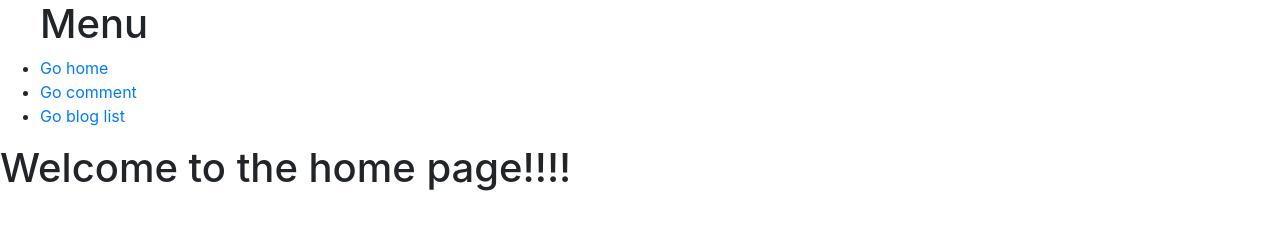
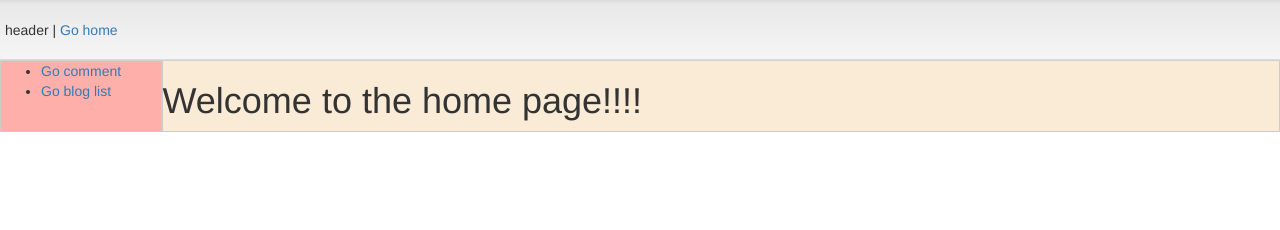
Before and after one commit to josephchu1992/Angular-1.5-, a website: page src/index.html in a window 1280 px wide. Drawn offline with nearby package versions, Linux system fonts and the light colour scheme; some packages are replaced by stand-ins of ours.

Commit message:
Applied Flex box

```diff
--- a/src/index.html
+++ b/src/index.html
@@ -6,10 +6,14 @@
       <script src="https://cdnjs.cloudflare.com/ajax/libs/angular-ui-router/1.0.3/angular-ui-router.js"></script>
 	  <script src="https://cdnjs.cloudflare.com/ajax/libs/angular-resource/1.6.6/angular-resource.js"></script>
 
-	  <link rel="stylesheet" href="https://maxcdn.bootstrapcdn.com/bootstrap/4.0.0-beta.2/css/bootstrap.min.css" integrity="sha384-PsH8R72JQ3SOdhVi3uxftmaW6Vc51MKb0q5P2rRUpPvrszuE4W1povHYgTpBfshb" crossorigin="anonymous">
-	  <script src="https://code.jquery.com/jquery-3.2.1.slim.min.js" integrity="sha384-KJ3o2DKtIkvYIK3UENzmM7KCkRr/rE9/Qpg6aAZGJwFDMVNA/GpGFF93hXpG5KkN" crossorigin="anonymous"></script>
-		<script src="https://cdnjs.cloudflare.com/ajax/libs/popper.js/1.12.3/umd/popper.min.js" integrity="sha384-vFJXuSJphROIrBnz7yo7oB41mKfc8JzQZiCq4NCceLEaO4IHwicKwpJf9c9IpFgh" crossorigin="anonymous"></script>
-		<script src="https://maxcdn.bootstrapcdn.com/bootstrap/4.0.0-beta.2/js/bootstrap.min.js" integrity="sha384-alpBpkh1PFOepccYVYDB4do5UnbKysX5WZXm3XxPqe5iKTfUKjNkCk9SaVuEZflJ" crossorigin="anonymous"></script>
+		<!-- Latest compiled and minified CSS -->
+		<link rel="stylesheet" href="https://maxcdn.bootstrapcdn.com/bootstrap/3.3.7/css/bootstrap.min.css" integrity="sha384-BVYiiSIFeK1dGmJRAkycuHAHRg32OmUcww7on3RYdg4Va+PmSTsz/K68vbdEjh4u" crossorigin="anonymous">
+
+		<!-- Optional theme -->
+		<link rel="stylesheet" href="https://maxcdn.bootstrapcdn.com/bootstrap/3.3.7/css/bootstrap-theme.min.css" integrity="sha384-rHyoN1iRsVXV4nD0JutlnGaslCJuC7uwjduW9SVrLvRYooPp2bWYgmgJQIXwl/Sp" crossorigin="anonymous">
+
+		<!-- Latest compiled and minified JavaScript -->
+		<script src="https://maxcdn.bootstrapcdn.com/bootstrap/3.3.7/js/bootstrap.min.js" integrity="sha384-Tc5IQib027qvyjSMfHjOMaLkfuWVxZxUPnCJA7l2mCWNIpG9mGCD8wGNIcPD7Txa" crossorigin="anonymous"></script>
 	  <link rel="stylesheet" href="style.css">
 
  	  <!--	  main module and config		-->
@@ -34,17 +38,39 @@
 
     </head>
 
-      <div class='side'>
-			<ul>
-				<h1>Menu</h1>
-				  <li><a ui-sref="home">Go home</a></li>
-				  <li><a ui-sref="comment">Go comment</a></li>
-				  <li><a ui-sref="blog-list">Go blog list</a></li>
-			</ul>
-      </div>
+	<body>
+
+	  <div class="row">
+		  <div class="col-sm-12 well">
+			  header | <a ui-sref="home">Go home</a>
+		  </div>
+	  </div>
+
+		<div class="container-1">
+			<div class="box-1"  >
+				<ul>
+					<li><a ui-sref="comment">Go comment</a></li>
+					<li><a ui-sref="blog-list">Go blog list</a></li>
+				</ul>
+			</div>
+			<div class="box-2">
+				<div ui-view></div>
+			</div>
+		</div>
+
+	</body>
+
+      <!--<div class='side'>-->
+			<!--<ul>-->
+				<!--<h1>Menu</h1>-->
+				  <!--<li><a ui-sref="home">Go home</a></li>-->
+				  <!--<li><a ui-sref="comment">Go comment</a></li>-->
+				  <!--<li><a ui-sref="blog-list">Go blog list</a></li>-->
+			<!--</ul>	  -->
+      <!--</div>-->
 
 
-		<div ui-view></div>
+
 <!--
       <body>
           <my-comp></my-comp>
--- a/src/style.css
+++ b/src/style.css
@@ -12,6 +12,7 @@ textarea {
     -webkit-box-shadow: none;
     -moz-box-shadow: none;
     box-shadow: none;
+    background-color: antiquewhite
 }
 
 .messageBox{
@@ -26,18 +27,39 @@ textarea {
   float:right;
 }
 
-.sidebar{
-  width:15%;
-  position: absolute;
-  top: 0;
-  bottom: 0;
-  background-color: beige;
+.well{
+    margin-bottom: 0px;
 }
 
-.content{
-margin-left:500px;
-  position: absolute;
+.container-1{
+    display: flex;
+    align-items: stretch;
+}
 
-  background-color: beige;
+.container-1 .html .body{
+    height:100%;
+}
 
+
+.box-1{
+    border: 1px #ccc solid;
+    flex: 1;
+    background-color: #ffafaa;
+    align-items: stretch;
 }
+
+.box-2{
+    border: 1px #ccc solid;
+    flex:7;
+    background-color: antiquewhite;
+    align-items: stretch;
+}
+
+
+/*.content{*/
+/*margin-left:500px;*/
+  /*position: absolute;*/
+
+  /*background-color: beige;*/
+
+/*}*/
```
